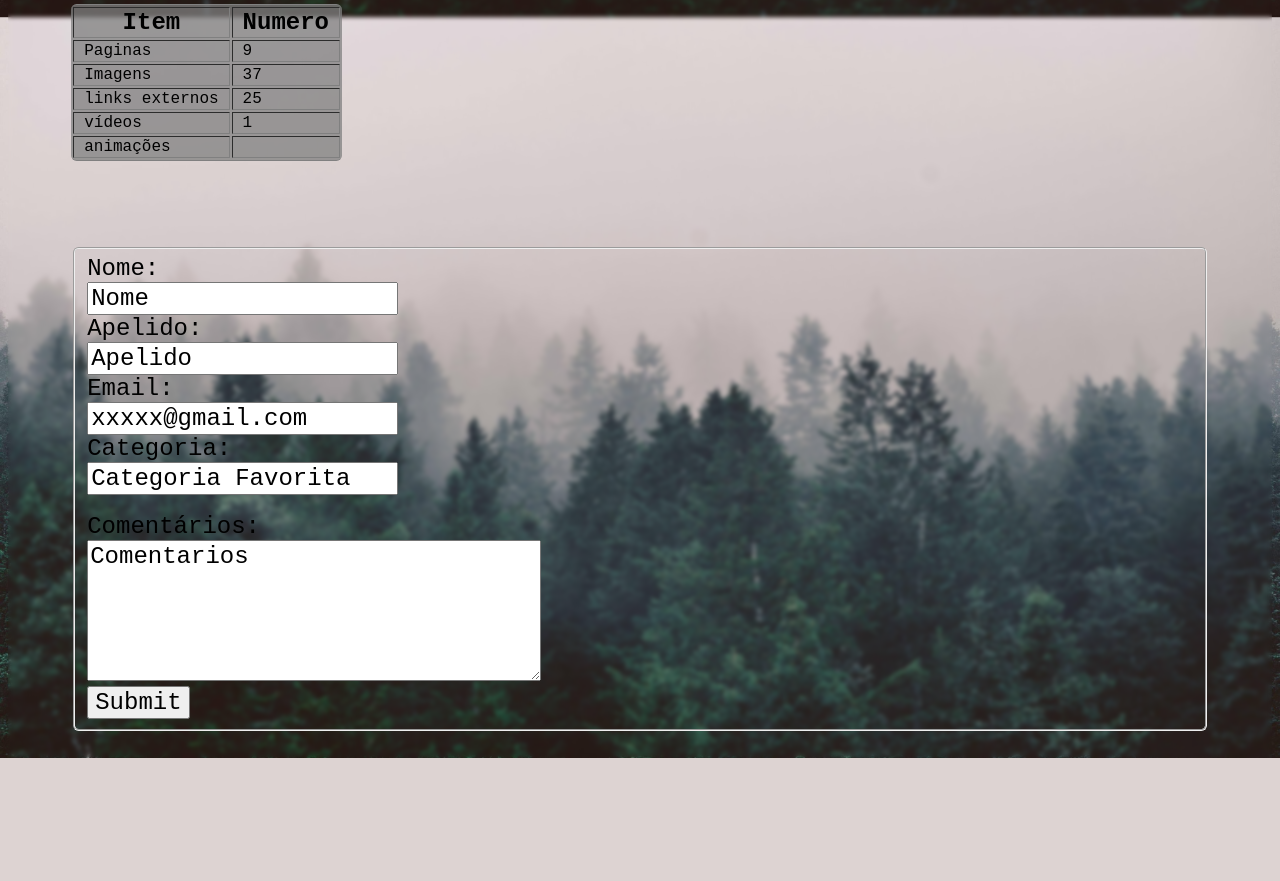
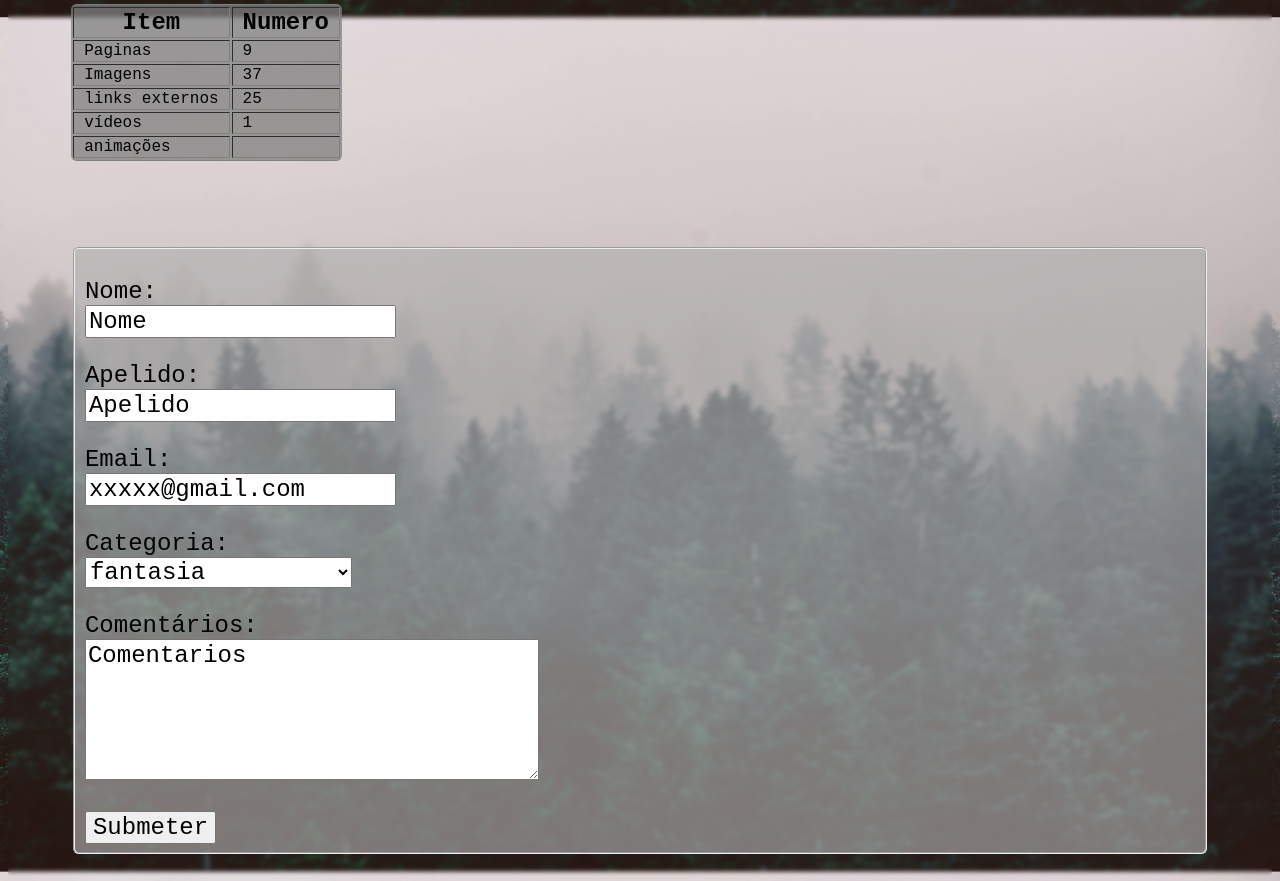
Before and after one commit to filipe-21905158/PW-Projeto_Fase_1, a PHP site: page /sobre.html in a window 1280 px wide. Shown: the part 837-1718 px from the top of the page. Before the commit the page ends 1595 px from the top, so only its background shows below. Run offline with PHP 8.4, Linux system fonts and the light colour scheme.

Commit message:
Mudanças R23

```diff
--- a/sobre.html
+++ b/sobre.html
@@ -140,22 +140,40 @@
             <form method="post"  action="mailto:nome.apelido@gmail.com" class="form_size" >
 
                 <fieldset>
+
+
+                <p>
                     <label for="fname">Nome:</label><br>
-                <input type="text" id="fname" value="Nome"><br>
+                    <input type="text" id="fname" value="Nome">
+                </p>
 
-                <label for="fname">Apelido:</label><br>
-                <input type="text" id="fname" value="Apelido"><br>
+                <p>
+                    <label for="fname">Apelido:</label><br>
+                    <input type="text" id="fname" value="Apelido">
+                </p>
 
-                <label for="fname">Email:</label><br>
-                <input type="text" id="fname" value="xxxxx@gmail.com"><br>
+                <p>
+                    <label for="fname">Email:</label><br>
+                    <input type="text" id="fname" value="xxxxx@gmail.com">
+                </p>
 
-                <label for="fname">Categoria:</label><br>
-                <input type="text" id="fname" value="Categoria Favorita"><br><br>
+                <p>
+                    <label for="fname">Categoria:</label><br>
+                    <select id="Categoria" name="Categoria">
+                        <option value="Horror">Horror</option>
+                        <option value="Ficcao cientifica">Ficcao cientifica</option>
+                        <option value="fantasia" selected>fantasia</option>
+                        <option value="Poesia">Poesia</option>
+                        <option value="Romance Historico">Romance Historico</option>
+                      </select>
+                </p>
 
-                <label for="fname">Comentários:</label><br>
-                <textarea name="message" rows="5" cols="30">Comentarios</textarea>
-                <br>
-                <input type="submit" value="Submit">
+                <p>
+                    <label for="fname">Comentários:</label><br>
+                    <textarea name="message" rows="5" cols="30">Comentarios</textarea>
+                </p>
+
+                <input type="submit" value="Submeter">
                 </fieldset>
 
 
--- a/styles.css
+++ b/styles.css
@@ -210,9 +210,9 @@ form{
     border-radius:0.15cm;
 }
 
-fieldset{
-    font-size: medium;
-
+fieldset {
+    font-size: small;
+    background-color: rgba(177, 176, 176, 0.63);
     border-radius:0.15cm;
 }
 
```
